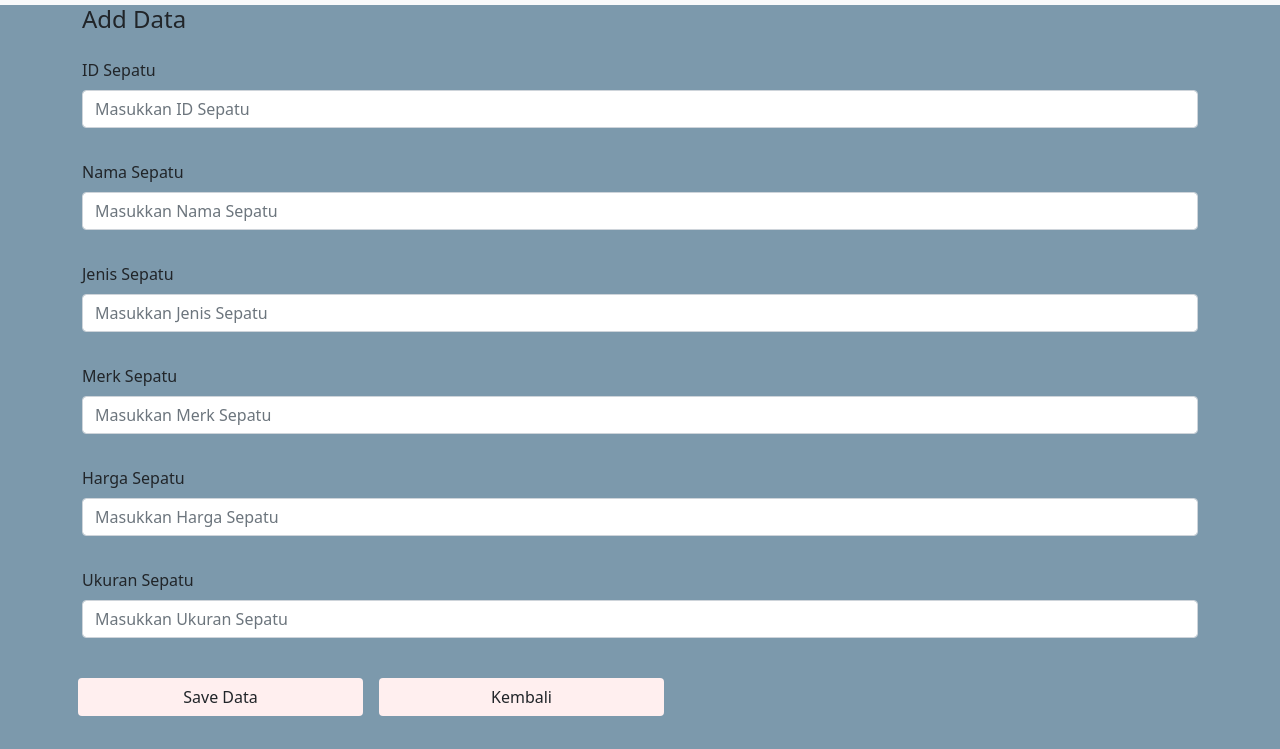
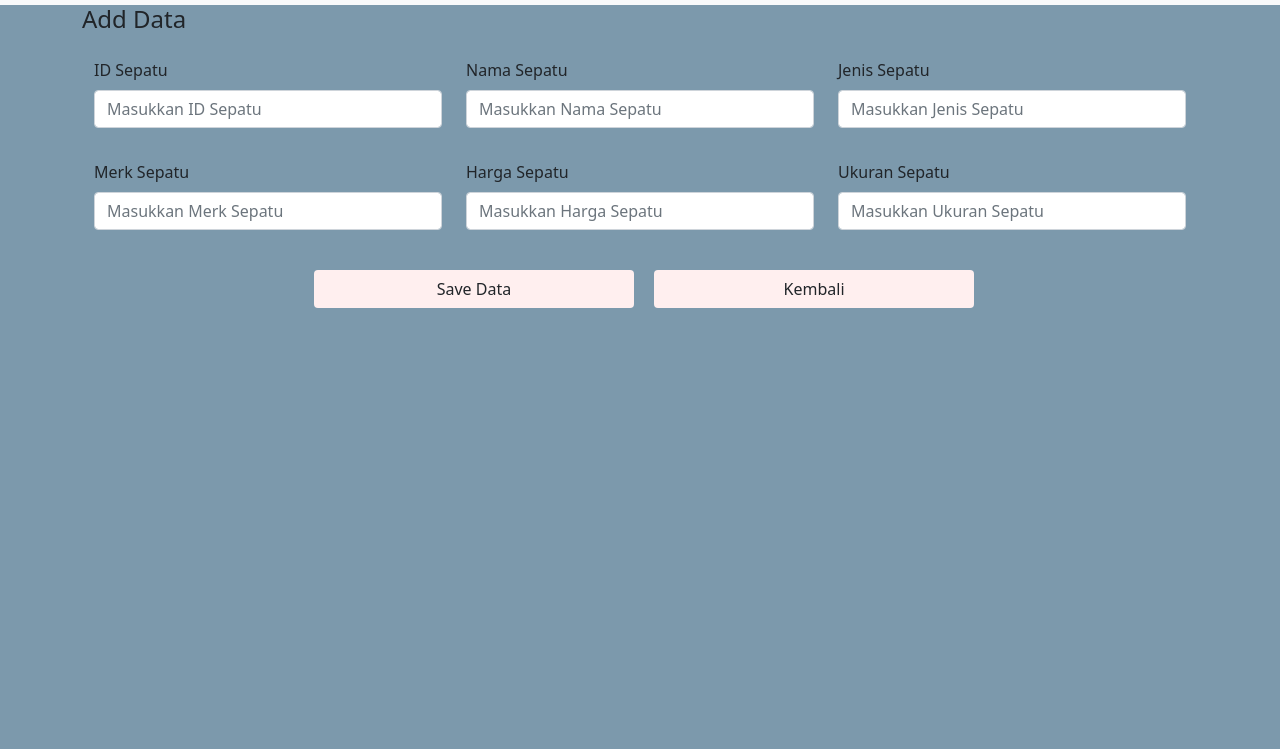
Before and after one commit to yasminazzahra/Consume_20190140005, a plain HTML site: page create.html in a window 1280 px wide. Shown: the part 51-800 px from the top of the page. Drawn offline with nearby package versions, Linux system fonts and the light colour scheme; no server answers.

Commit message:
tampilan update

```diff
--- a/create.html
+++ b/create.html
@@ -30,34 +30,40 @@
         <div class="container">
             <h4> Add Data</h4>
             <form>
-              <div class="row">
-                  <div class="form-group my-3">
+              <div class="row row-cols-2 mx-auto">
+                    <div class="form-group my-3 col-4">
                       <label for="idsepatu" class="form-label">ID Sepatu</label>
                       <input type="text" class="form-control" id="idsepatu" placeholder="Masukkan ID Sepatu">
                     </div>
-                  <div class="form-group my-3">
+                    <div class="form-group my-3 col-4">
                       <label for="nama_sepatu" class="form-label">Nama Sepatu</label>
                       <input type="text" class="form-control" id="nama_sepatu" placeholder="Masukkan Nama Sepatu">
                     </div>
-                  <div class="form-group my-3">
+                    <div class="form-group my-3 col-4">
                       <label for="jenis_sepatu" class="form-label">Jenis Sepatu</label>
                       <input type="text" class="form-control" id="jenis_sepatu" placeholder="Masukkan Jenis Sepatu">
                     </div>
-                  <div class="form-group my-3">
+                    <div class="form-group my-3 col-4">
                       <label for="merk_sepatu" class="form-label">Merk Sepatu</label>
                       <input type="text" class="form-control" id="merk_sepatu" placeholder="Masukkan Merk Sepatu">
                     </div>
-                  <div class="form-group my-3">
+                    <div class="form-group my-3 col-4">
                       <label for="harga_sepatu" class="form-label">Harga Sepatu</label>
                       <input type="text" class="form-control" id="harga_sepatu" placeholder="Masukkan Harga Sepatu">
                     </div>
-									<div class="form-group my-3">
+                    <div class="form-group my-3 col-4">
                       <label for="ukuran_sepatu" class="form-label">Ukuran Sepatu</label>
                       <input type="text" class="form-control" id="ukuran_sepatu" placeholder="Masukkan Ukuran Sepatu">
                     </div>
+                  </div>
+                </div>
+                <div class="row">
+                  <div class="col-12 text-center">
                     <button type="button" class="btn tombol ms-2 mt-4 col-3" onclick="saveData();">Save Data</button>
                     <button type="button" class="btn tombol ms-3 col-3 mt-4" onclick="return window.location.href= './data.html'">Kembali</button>
                   </div>
+                </div>
+
             </form>
             </div>
         </div>
```
Lines whose indentation alone changed are shown as unchanged.
